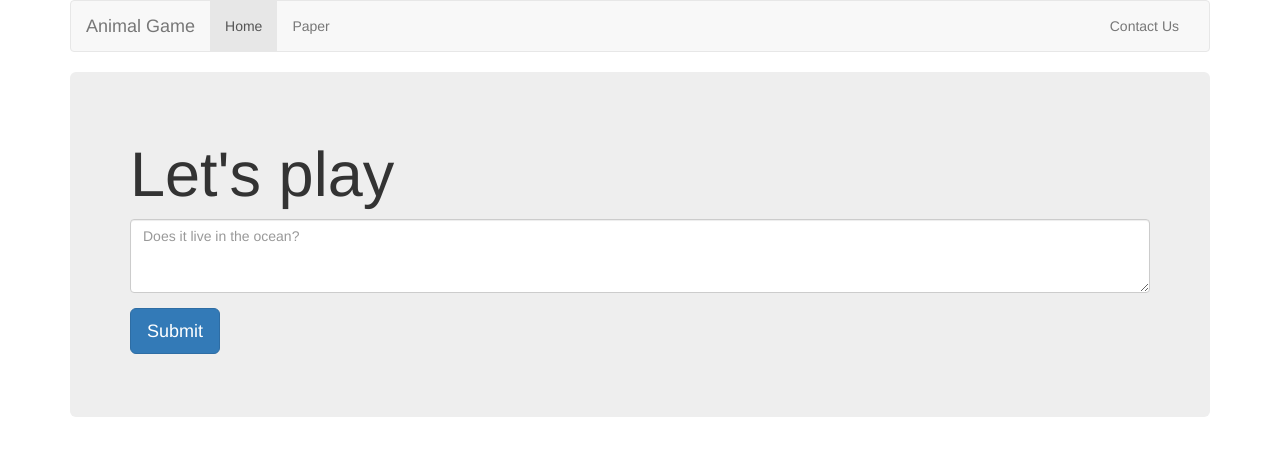
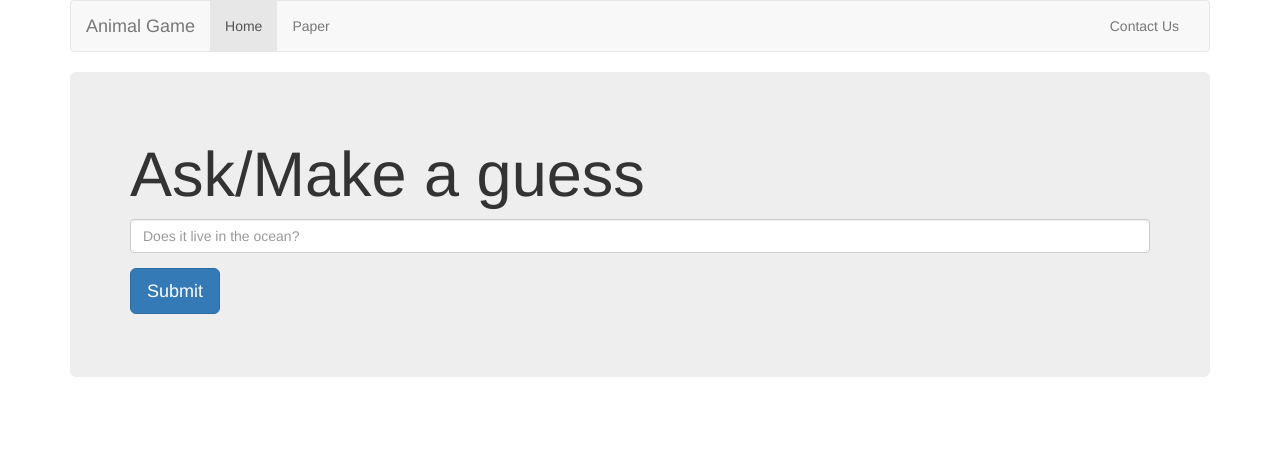
Before and after one commit to yianL/CS263_project, a plain HTML site: page index.html in a window 1280 px wide. Drawn offline with nearby package versions, Linux system fonts and the light colour scheme.

Commit message:
UI update.

```diff
--- a/index.html
+++ b/index.html
@@ -33,8 +33,8 @@
 
     <!-- Main component for a primary marketing message or call to action -->
     <div class="jumbotron">
-      <h1>Let's play</h1>
-      <p><textarea id="q_text" class="form-control" rows="3" placeholder="Does it live in the ocean?"></textarea></p>
+      <h1>Ask/Make a guess</h1>
+      <p><input id="q_text" class="form-control" placeholder="Does it live in the ocean?"></input></p>
       <p>
         <button class="btn btn-lg btn-primary" id="submit_btn" href="#" role="button" onclick="submit();">Submit</button>
       </p>
--- a/js/main.js
+++ b/js/main.js
@@ -3,7 +3,7 @@ var arkParseBaseURI = 'http://demo.ark.cs.cmu.edu/parse/api/v1/parse?sentence=';
 var conceptNetSearchBaseURI = 'http://conceptnet5.media.mit.edu/data/5.1/search?';
 var conceptNetAssocBaseURI = 'http://conceptnet5.media.mit.edu/data/5.1/assoc/';
 var normalizeWSBaseURI = 'http://nodeboxlg.appspot.com/normalize?term=';
-var animal = 'rabbit';
+var animal = 'shark';
 var conceptNetlimit = 100;
 var similarityThreshold = 0.96;
 
```
